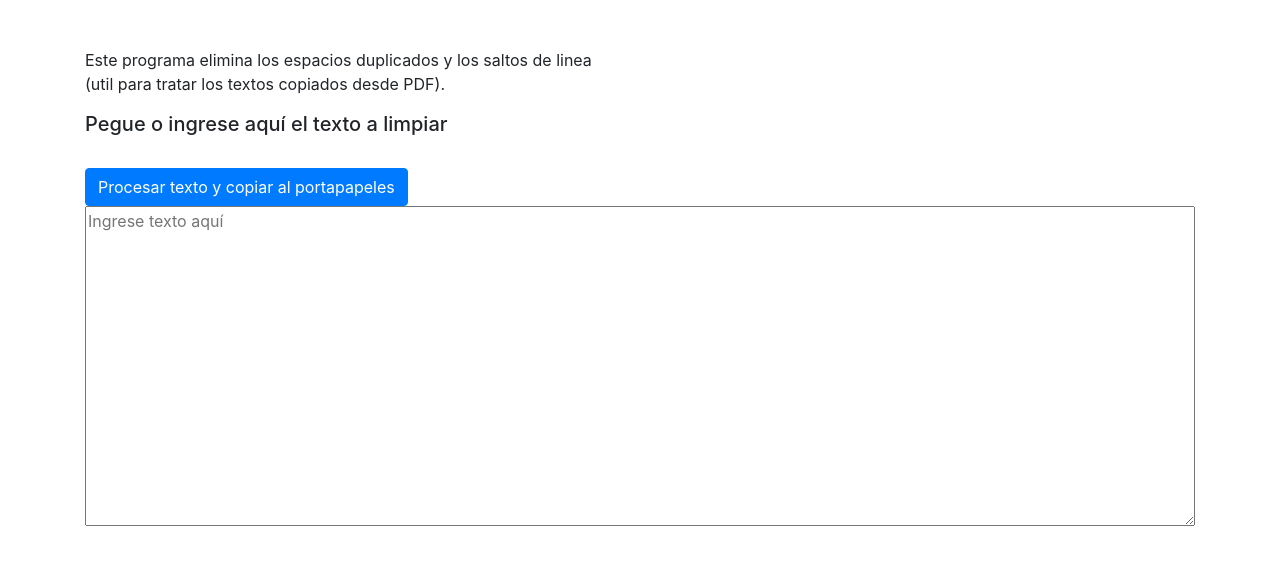
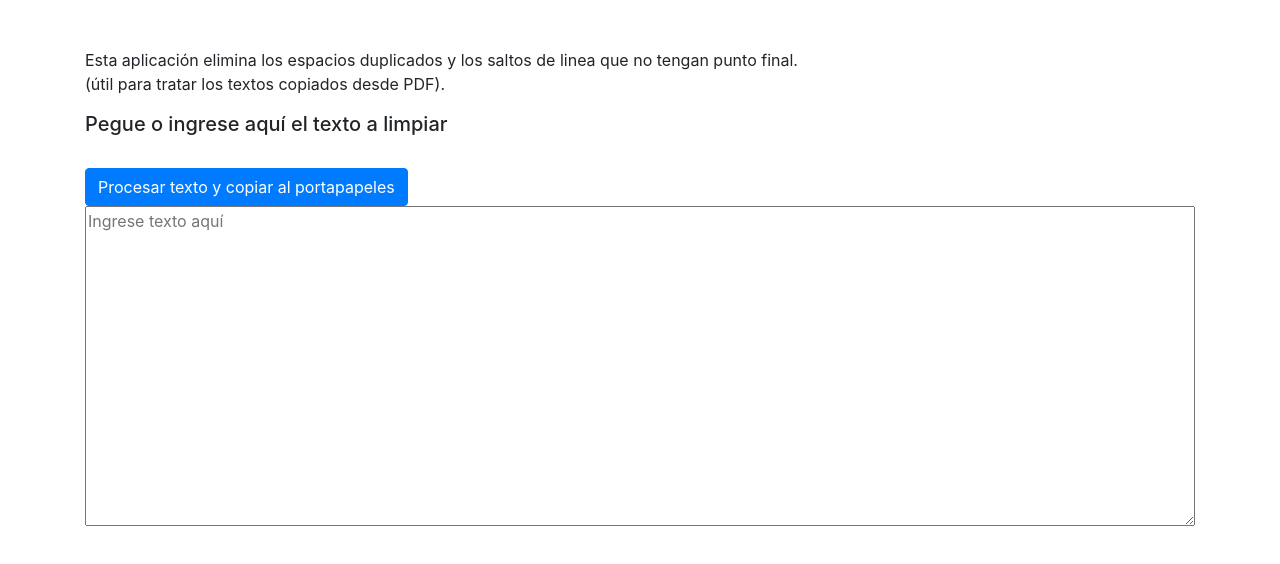
Before and after one commit to axusmark/textcleaner, an Angular app: page / in a window 1280 px wide. Shown: the top 564 px of the page. Built offline with nearby package versions, Linux system fonts and the light colour scheme.

Commit message:
cambios en descripcion del sitio

```diff
--- a/src/app/limpiador-espacios/limpiador-espacios.component.html
+++ b/src/app/limpiador-espacios/limpiador-espacios.component.html
@@ -7,7 +7,8 @@
 
       <div class="col-sm">
         <p>
-          Este programa elimina los espacios duplicados y los saltos de linea <br>(util para tratar los textos copiados desde PDF).
+          Esta aplicación elimina los espacios duplicados y los saltos de linea que no tengan punto final.
+          <br>(útil para tratar los textos copiados desde PDF).
         </p>
         <div class="form-group">
           <h5>Pegue o ingrese aquí el texto a limpiar</h5>
```
